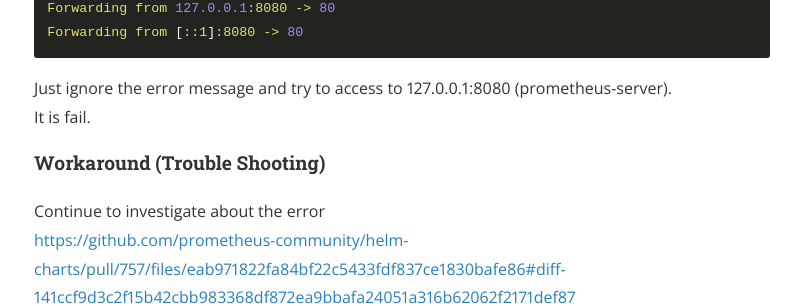
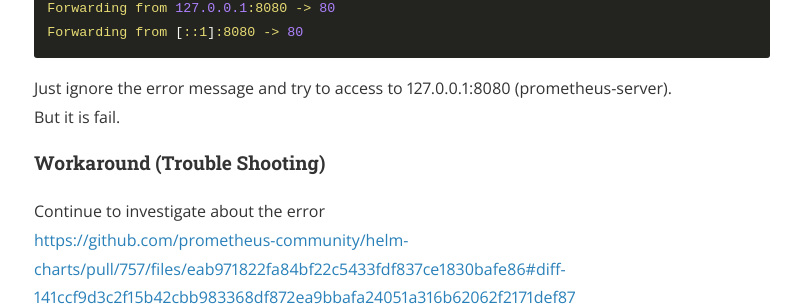
Before and after one commit to rhsoddld/rhsoddld.github.io, a Jekyll site: the page built from _posts/2021-04-18-k8s_1.md, in a window 1280 px wide and 900 px high, scrolled down 5755 px. Shown: the part 154-460 px from the top of the window, without its empty margins (238-1039 px from the left). Built offline with Jekyll 4.4.1, drawn with Linux system fonts in a browser that asks for light colours; nearby versions of some CDN libraries; part of the change alters nothing that is shown.

Commit message:
_posts/2021-04-18-k8s_1.md updated from https://stackedit.io/

```diff
--- a/_posts/2021-04-18-k8s_1.md
+++ b/_posts/2021-04-18-k8s_1.md
@@ -236,7 +236,7 @@ Occur an error. Fail to create prometheus-node-exporter.
     Forwarding from [::1]:8080 -> 80
 
 Just ignore the error message and try to access to 127.0.0.1:8080 (prometheus-server).
-It is fail.
+But it is fail.
 
 #### Workaround (Trouble Shooting)
 
@@ -317,6 +317,6 @@ Try to access 127.0.0.1:8080
     [https://github.com/grafana/helm-charts/tree/main/charts/grafana](https://github.com/grafana/helm-charts/tree/main/charts/grafana)
     [https://github.com/prometheus-community/helm-charts](https://github.com/prometheus-community/helm-charts)
 <!--stackedit_data:
-eyJoaXN0b3J5IjpbLTc2MzU4MzM2MiwtODA0NDI0MjY4LC0xMD
-gyOTA3Mjc5XX0=
+eyJoaXN0b3J5IjpbMjAyMzI0ODc5OSwtNzYzNTgzMzYyLC04MD
+Q0MjQyNjgsLTEwODI5MDcyNzldfQ==
 -->
```
